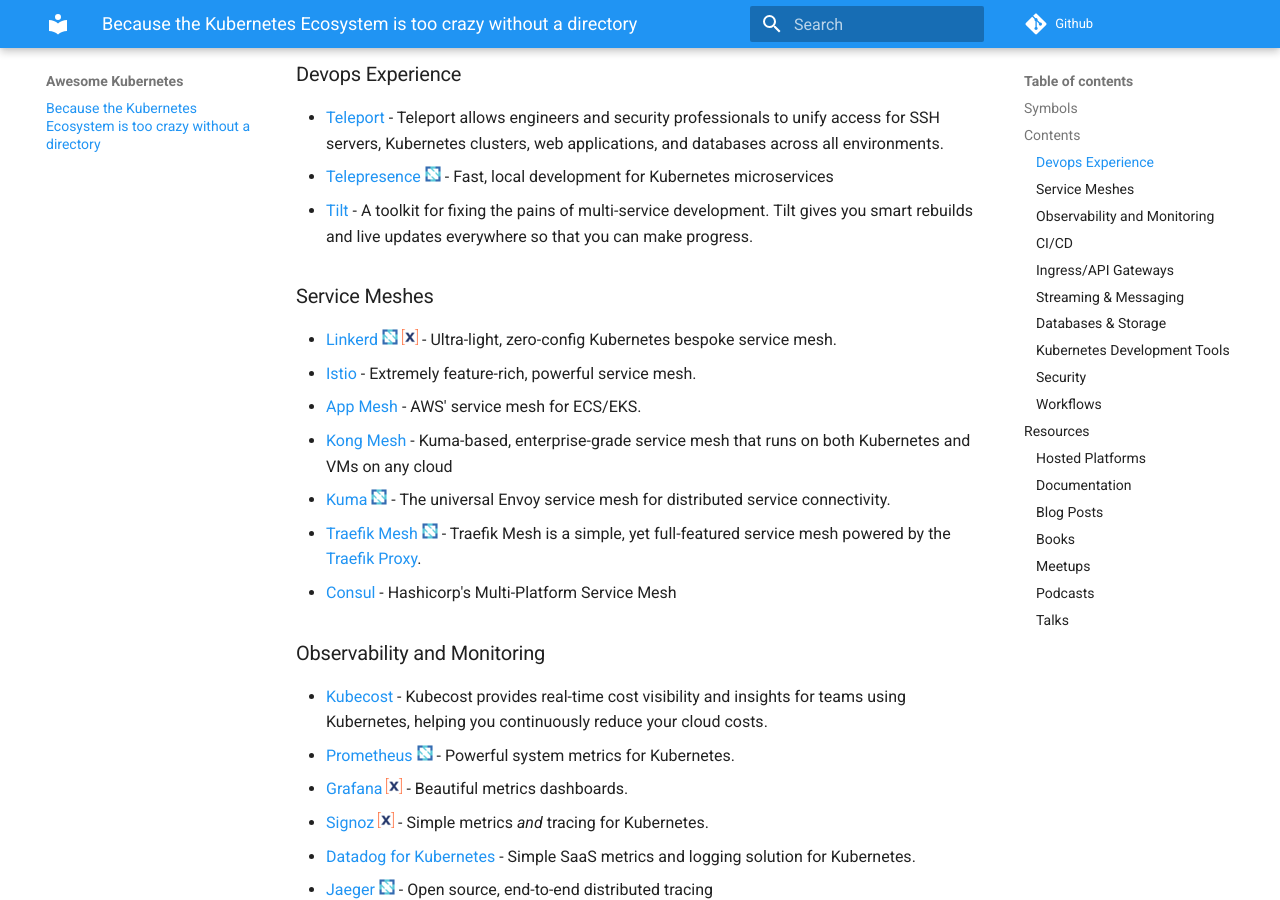
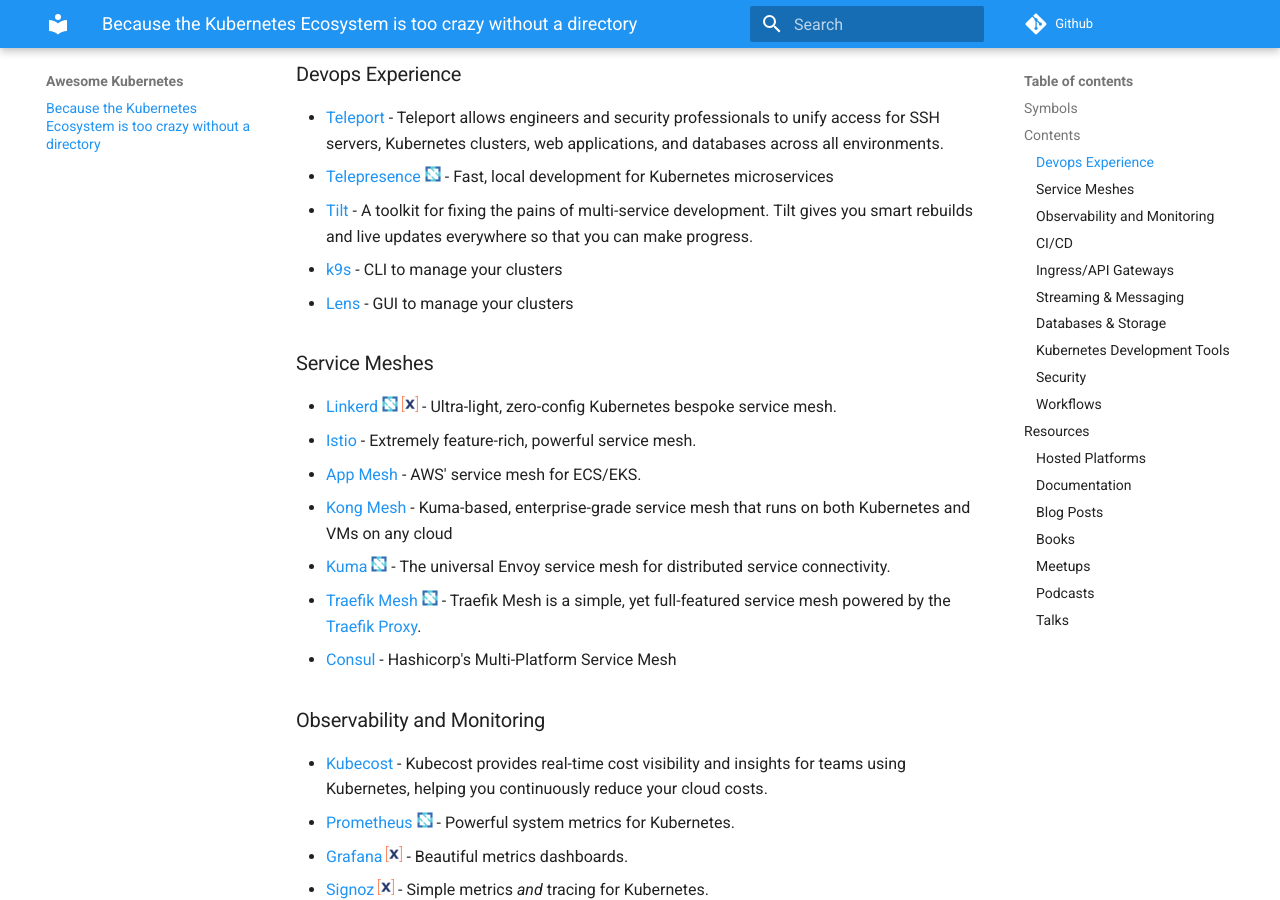
Before and after one commit to run-x/awesome-kubernetes, an MkDocs documentation site: the page built from docs/README.md, in a window 1280 px wide and 900 px high, scrolled down 1086 px. Built offline with MkDocs 1.6.1 and Material for MkDocs 9.7.7, drawn with Linux system fonts in a browser that asks for light colours; comment, search, counter and statistics services are not loaded.

Commit message:
feat: add k9s and Lens (#7)

```diff
--- a/docs/README.md
+++ b/docs/README.md
@@ -35,6 +35,8 @@
 - [Teleport](https://github.com/gravitational/teleport) - Teleport allows engineers and security professionals to unify access for SSH servers, Kubernetes clusters, web applications, and databases across all environments.
 - [Telepresence](https://www.telepresence.io/) ![cncf](media/cncf_symbol.png) - Fast, local development for Kubernetes microservices
 - [Tilt](https://tilt.dev/) - A toolkit for fixing the pains of multi-service development. Tilt gives you smart rebuilds and live updates everywhere so that you can make progress.
+- [k9s](https://github.com/derailed/k9s) - CLI to manage your clusters
+- [Lens](https://github.com/lensapp/lens) - GUI to manage your clusters
 
 ### Service Meshes
 - [Linkerd](https://linkerd.io/) ![cncf](media/cncf_symbol.png)  ![runx](media/runx_symbol.png)  - Ultra-light, zero-config Kubernetes bespoke service mesh.
```
